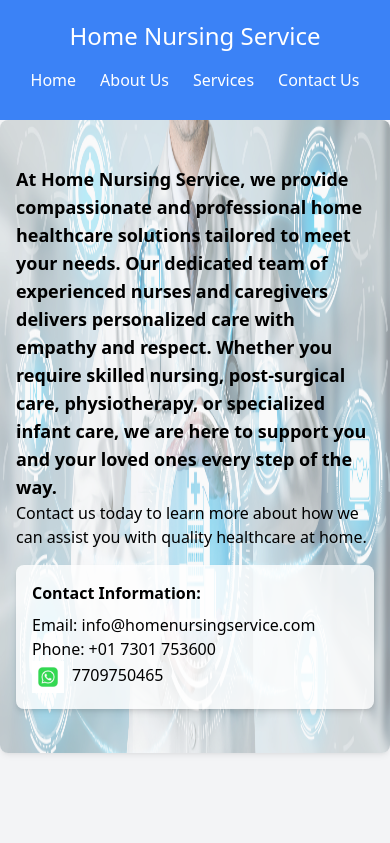
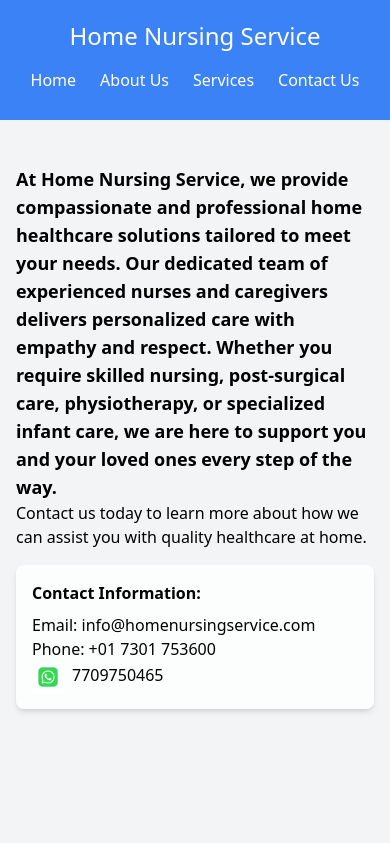
Before and after one commit to amitsabale/Home-Nursing-Service, a React (Create React App) app: page / in a window 390 px wide. Shown: the top 843 px of the page. Built offline with nearby package versions, Linux system fonts and the light colour scheme.

Commit message:
image update

```diff
--- a/src/components/Banner.js
+++ b/src/components/Banner.js
@@ -5,10 +5,10 @@ import whatsappIcon from "../assets/wtsapp.jpeg";
 const Banner = () => (
   <section className="banner bg-gray-100 md:py-20 py-0 md:mt-50 mt-[0px]">
     <div className="container mx-auto flex items-center justify-center flex-col relative">
-      <img
+    <img
         src={bannerImage}
         alt="Healthcare banner"
-        className="md:max-h-full rounded-lg shadow-md relative opacity-55 h-[75vh]"
+        className="md:max-h-full rounded-lg shadow-md relative md:opacity-55 h-[75vh] opacity-0"
       />
       <div className="banner-content md:ml-8 ml-4 md:mr-0 mr-4 flex flex-col absolute">
         <div className="homecontent text-left flex flex-col">
```
